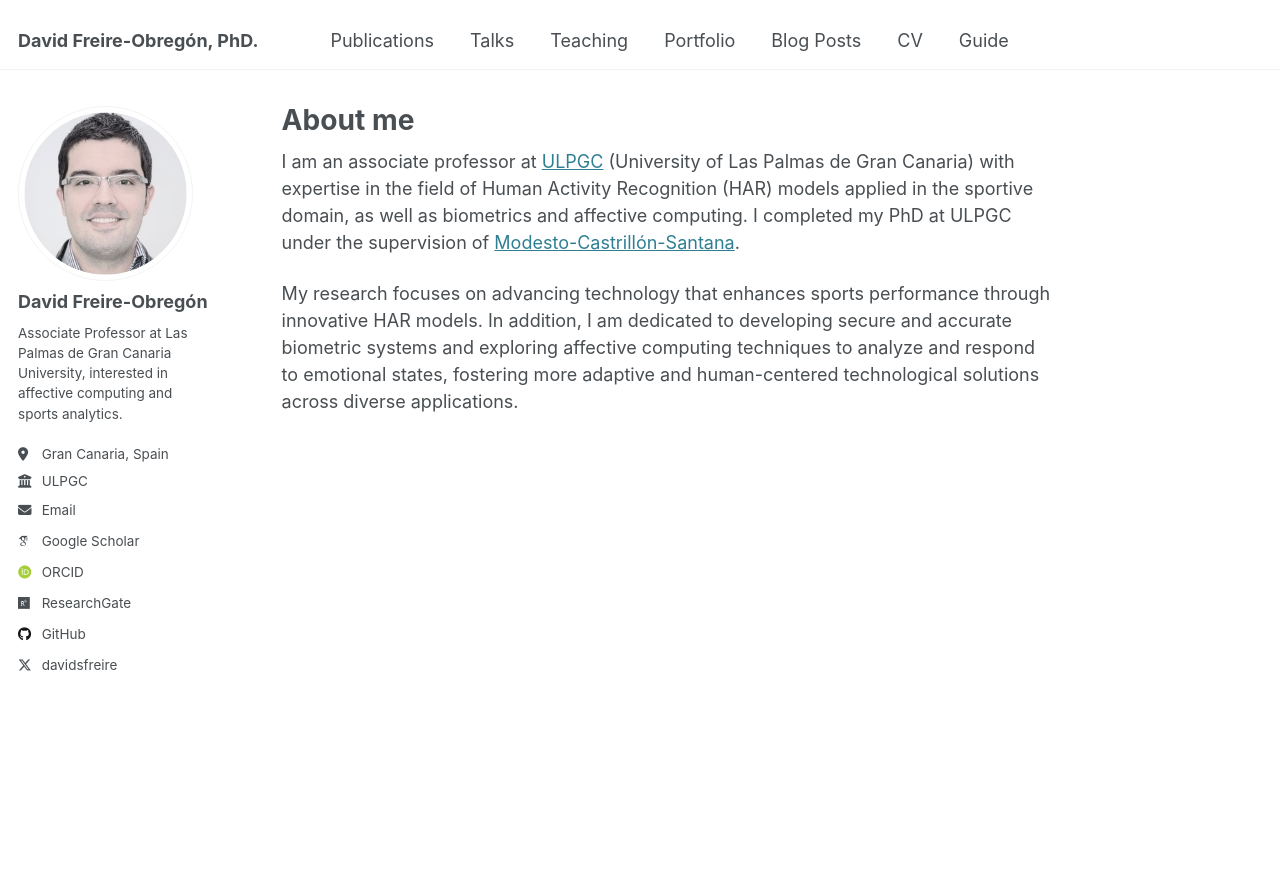
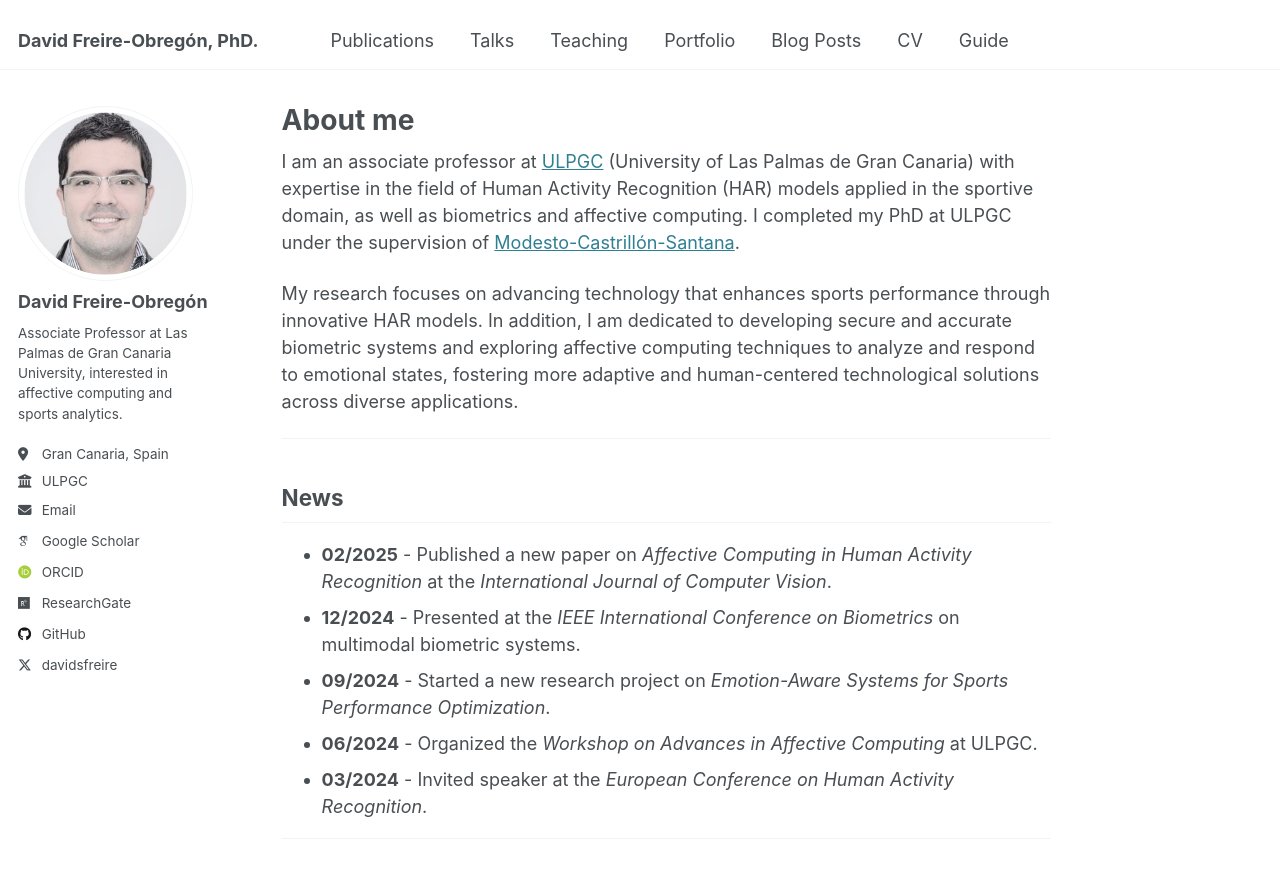
Before and after one commit to davidfreire/davidfreire.github.io, a Jekyll site: the page built from _pages/about.md, in a window 1280 px wide and 1046 px high. Shown: the top 878 px of the window. Built offline with Jekyll 4.4.1, drawn with Linux system fonts in a browser that asks for light colours; some web fonts are replaced.

Commit message:
Update about.md

```diff
--- a/_pages/about.md
+++ b/_pages/about.md
@@ -10,7 +10,17 @@ I am an associate professor at [ULPGC](https://ulpgc.es) (University of Las Palm
 
 My research focuses on advancing technology that enhances sports performance through innovative HAR models. In addition, I am dedicated to developing secure and accurate biometric systems and exploring affective computing techniques to analyze and respond to emotional states, fostering more adaptive and human-centered technological solutions across diverse applications.
 
+---
 
+## News
+
+- **02/2025** - Published a new paper on *Affective Computing in Human Activity Recognition* at the *International Journal of Computer Vision*.
+- **12/2024** - Presented at the *IEEE International Conference on Biometrics* on multimodal biometric systems.
+- **09/2024** - Started a new research project on *Emotion-Aware Systems for Sports Performance Optimization*.
+- **06/2024** - Organized the *Workshop on Advances in Affective Computing* at ULPGC.
+- **03/2024** - Invited speaker at the *European Conference on Human Activity Recognition*.
+
+---
 
 
 <!-- A data-driven personal website
```
